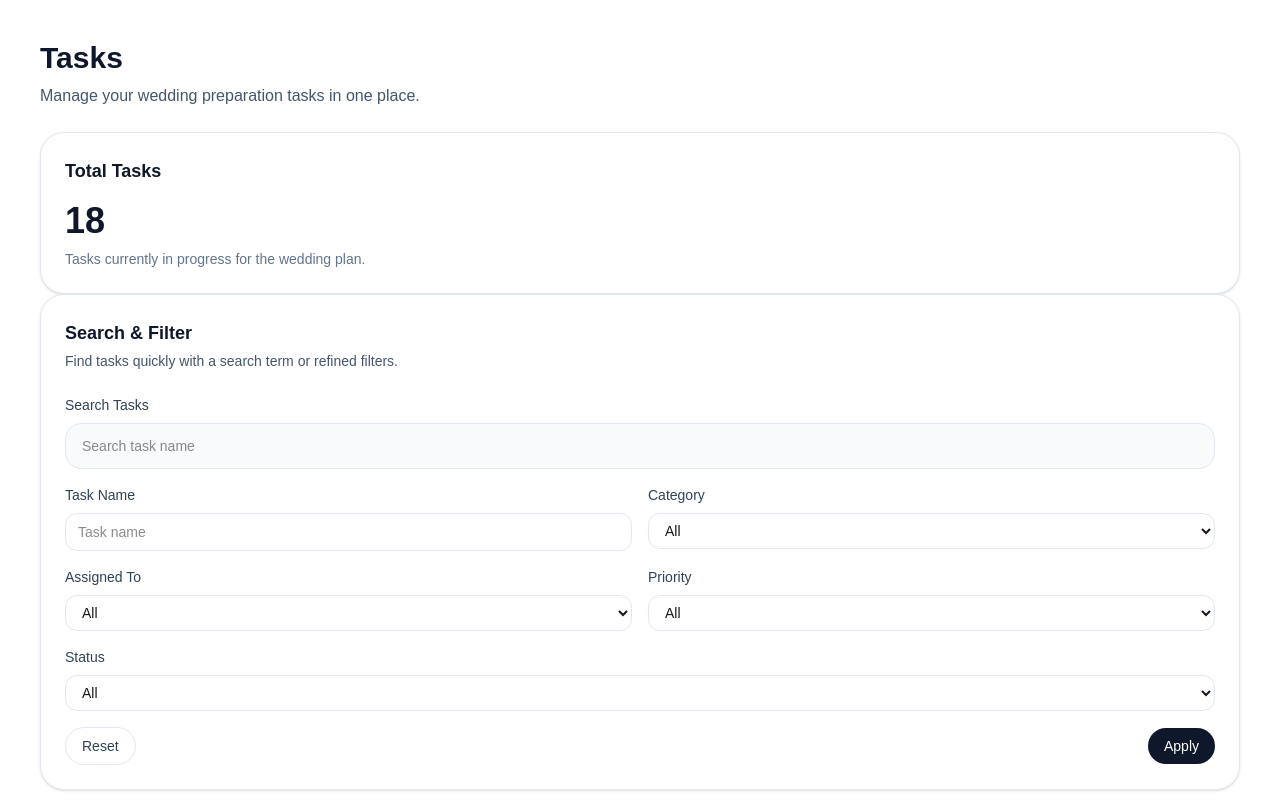
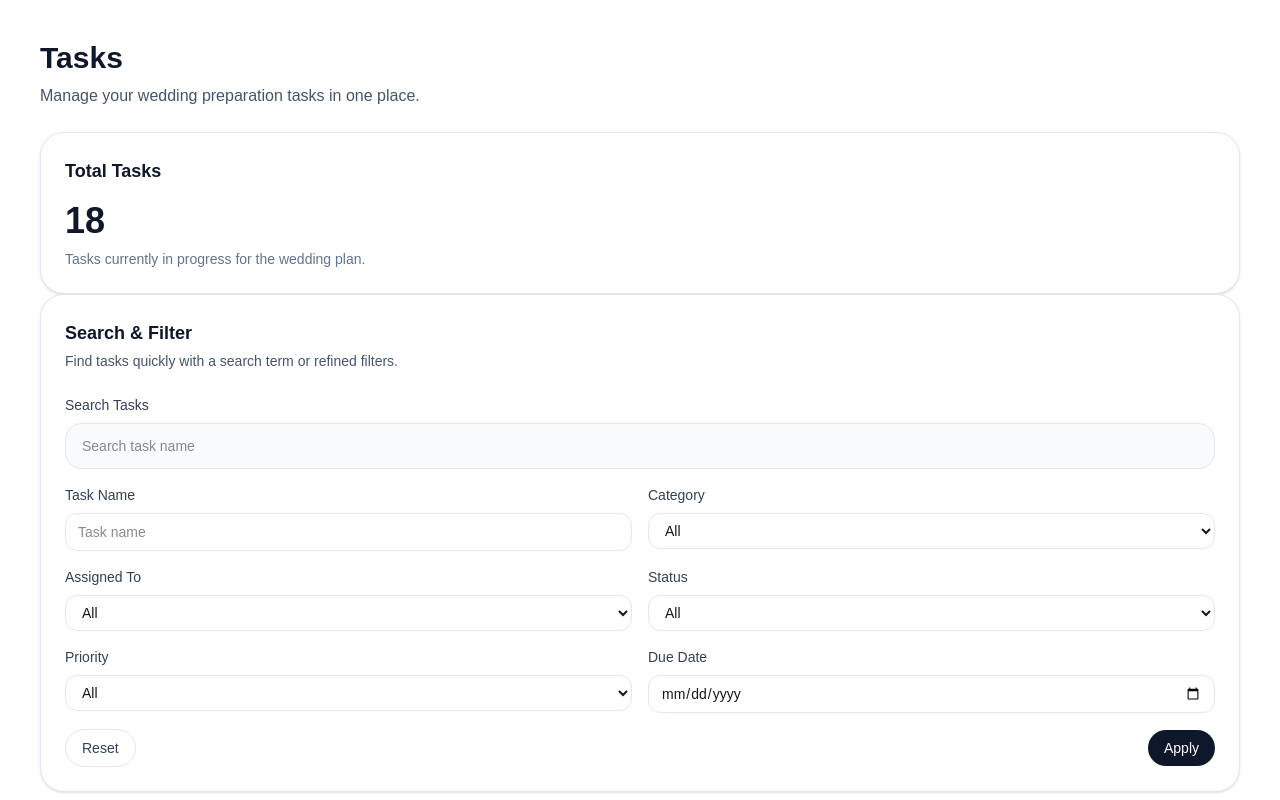
Before and after one commit to RCEventPlanner/WeddingPlanningOS, a Next.js app: page /tasks in a window 1280 px wide. Shown: the top 800 px of the page. Built offline with nearby package versions, Linux system fonts and the light colour scheme.

Commit message:
Add task management overview foundation

```diff
--- a/components/TaskFilter.tsx
+++ b/components/TaskFilter.tsx
@@ -49,6 +49,14 @@ export function TaskFilter() {
             </select>
           </div>
           <div>
+            <label className="mb-2 block text-sm font-medium text-slate-700">Status</label>
+            <select className="w-full rounded-xl border border-slate-200 px-3 py-2 text-sm outline-none focus:border-rose-400" defaultValue="All">
+              {statusOptions.map((option) => (
+                <option key={option} value={option}>{option}</option>
+              ))}
+            </select>
+          </div>
+          <div>
             <label className="mb-2 block text-sm font-medium text-slate-700">Priority</label>
             <select className="w-full rounded-xl border border-slate-200 px-3 py-2 text-sm outline-none focus:border-rose-400" defaultValue="All">
               {priorityOptions.map((option) => (
@@ -56,13 +64,12 @@ export function TaskFilter() {
               ))}
             </select>
           </div>
-          <div className="md:col-span-2">
-            <label className="mb-2 block text-sm font-medium text-slate-700">Status</label>
-            <select className="w-full rounded-xl border border-slate-200 px-3 py-2 text-sm outline-none focus:border-rose-400" defaultValue="All">
-              {statusOptions.map((option) => (
-                <option key={option} value={option}>{option}</option>
-              ))}
-            </select>
+          <div>
+            <label className="mb-2 block text-sm font-medium text-slate-700">Due Date</label>
+            <input
+              type="date"
+              className="w-full rounded-xl border border-slate-200 px-3 py-2 text-sm outline-none focus:border-rose-400"
+            />
           </div>
         </div>
 
```
Also changed, not shown: 3 other files (tests, documents, lock files or other folders).
